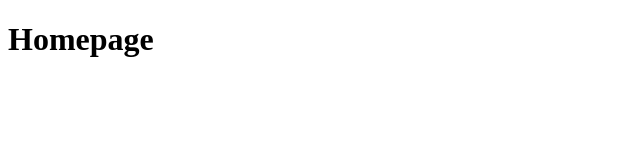
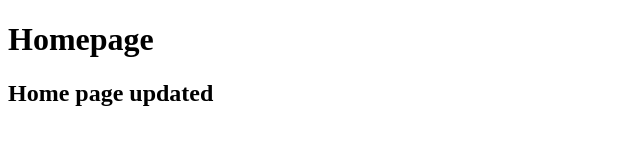
Before and after one commit to sandeep-sv/Car, a plain HTML site: page index.html in a window 1280 px wide. Shown: the whole page, without its empty margins (0-640 px from the left). Drawn offline with Linux system fonts and the light colour scheme.

Commit message:
home page updated

```diff
--- a/index.html
+++ b/index.html
@@ -7,5 +7,6 @@
 </head>
 <body>
     <h1>Homepage</h1>
+    <h2>Home page updated</h2>
 </body>
 </html>
```
